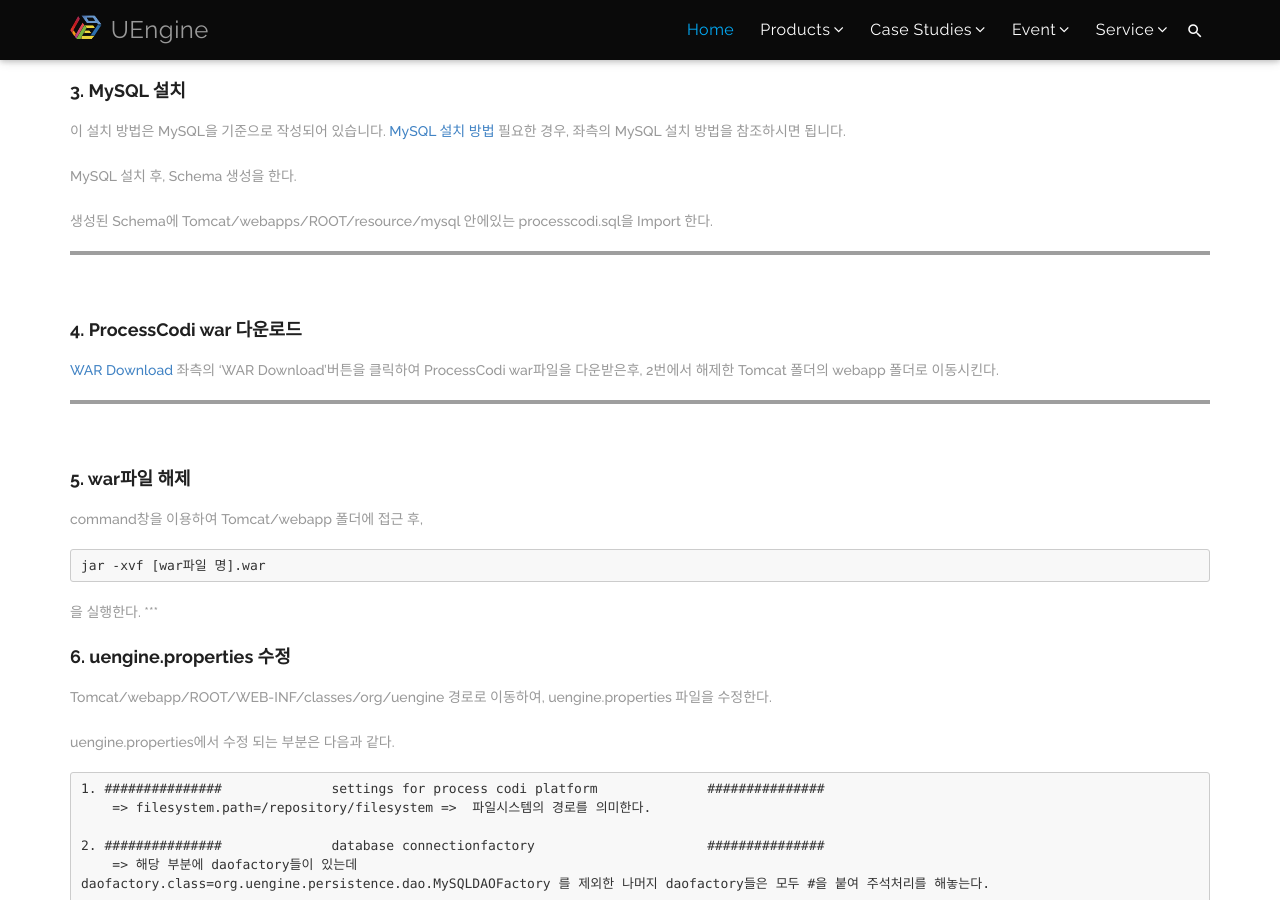
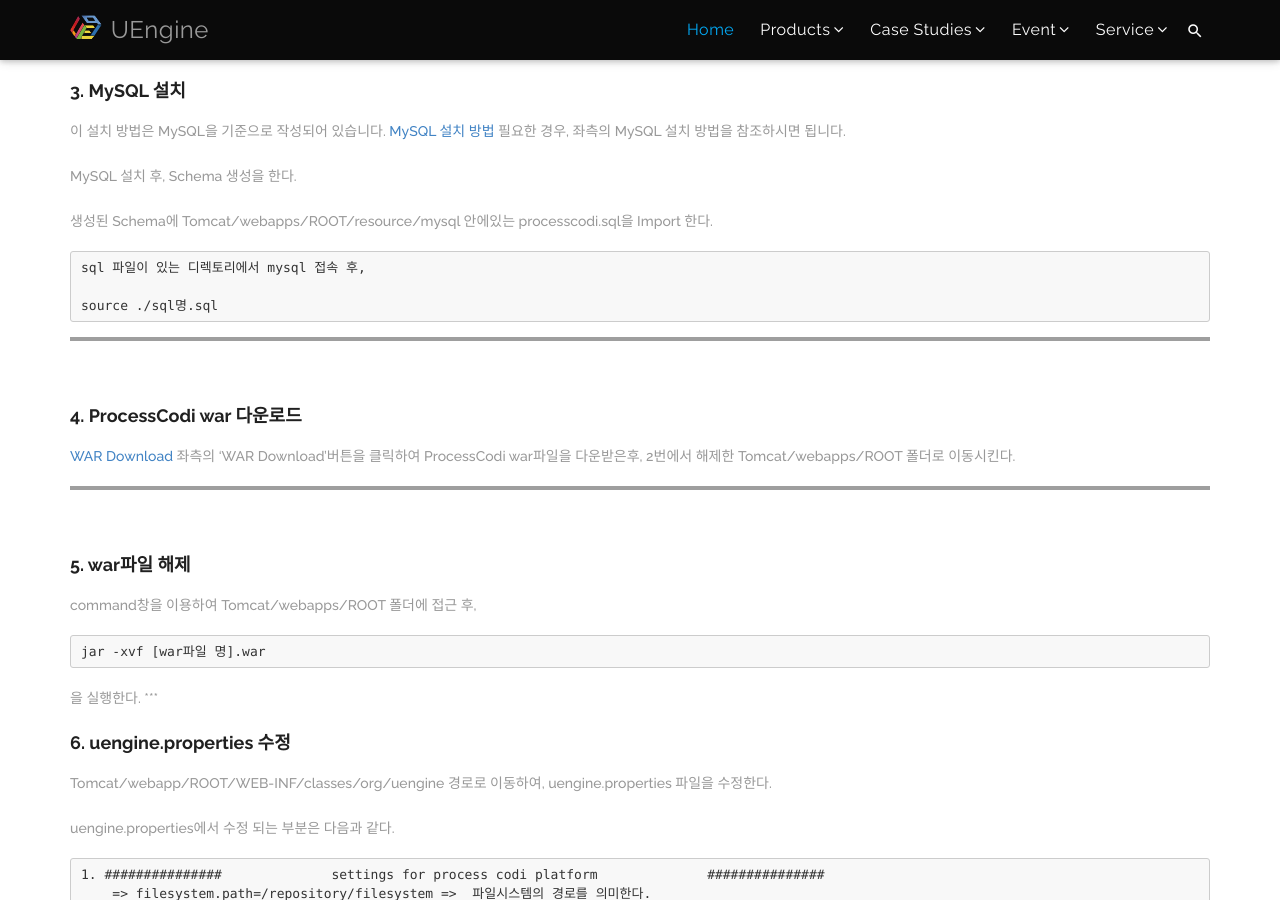
Before and after one commit to TheOpenCloudEngine/theopencloudengine.github.io, a Jekyll site: the page built from products/sns.md, in a window 1280 px wide and 900 px high, scrolled down 1262 px, cut to the strip 0-900 px from the top of the window. Built offline with Jekyll 4.4.1, drawn with Linux system fonts in a browser that asks for light colours; grey boxes are pictures that could not be loaded.

Commit message:
Update sns.md

````diff
--- a/products/sns.md
+++ b/products/sns.md
@@ -33,16 +33,21 @@ github: https://github.com/TheOpenCloudEngine/process-codi
 MySQL 설치 후, Schema 생성을 한다.
 
 생성된 Schema에 Tomcat/webapps/ROOT/resource/mysql 안에있는 processcodi.sql을 Import 한다.
+```
+sql 파일이 있는 디렉토리에서 mysql 접속 후,
+
+source ./sql명.sql
+```
 
 ***
 <br>
 ### 4. ProcessCodi war 다운로드
-[WAR Download](https://oss.sonatype.org/content/repositories/snapshots/org/uengine/process-codi/1.0.0r-SNAPSHOT/process-codi-1.0.0r-20170803.045936-1.war) 좌측의 'WAR Download'버튼을 클릭하여 ProcessCodi war파일을 다운받은후, 2번에서 해제한 Tomcat 폴더의 webapp 폴더로 이동시킨다.
+[WAR Download](https://oss.sonatype.org/content/repositories/snapshots/org/uengine/process-codi/1.0.0r-SNAPSHOT/process-codi-1.0.0r-20170803.045936-1.war) 좌측의 'WAR Download'버튼을 클릭하여 ProcessCodi war파일을 다운받은후, 2번에서 해제한 Tomcat/webapps/ROOT 폴더로 이동시킨다.
 
 ***
 <br>
 ### 5. war파일 해제
-command창을 이용하여 Tomcat/webapp 폴더에 접근 후,
+command창을 이용하여 Tomcat/webapps/ROOT 폴더에 접근 후,
 ```
 jar -xvf [war파일 명].war
 ```
````
